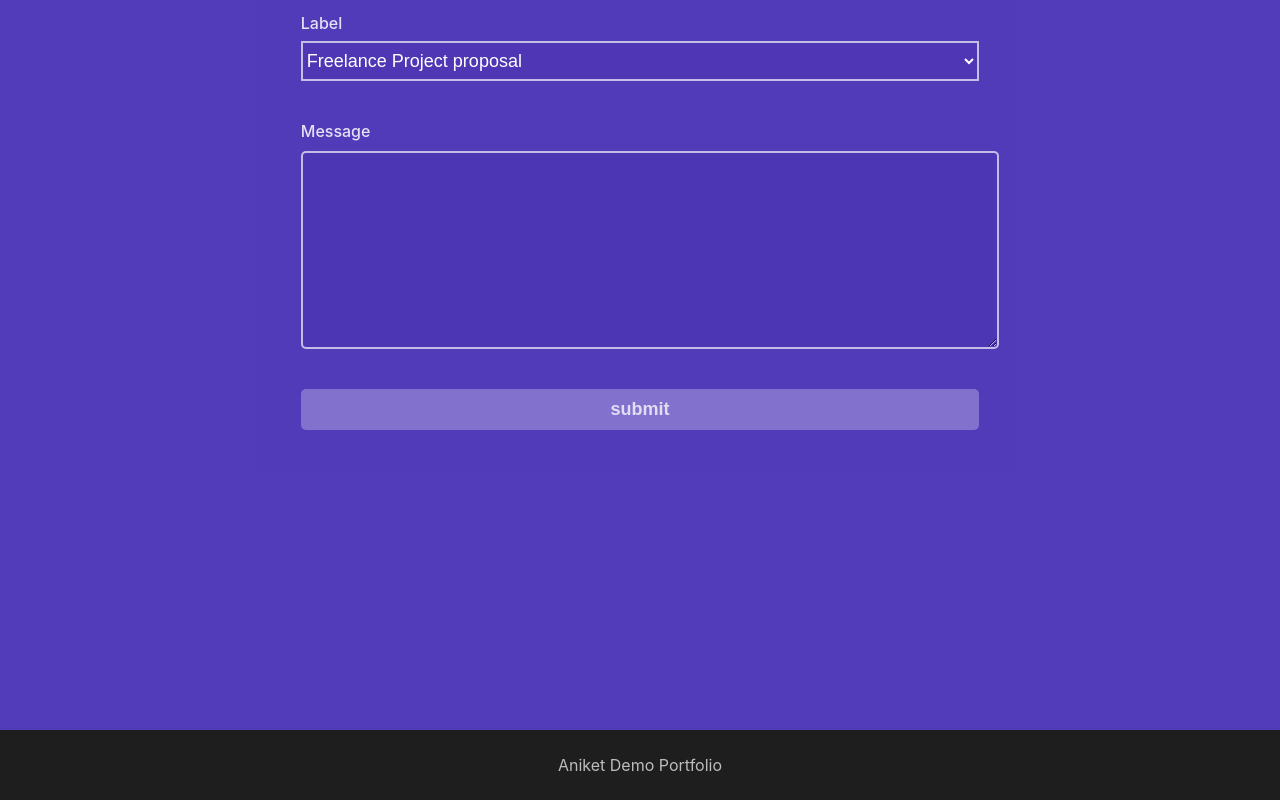
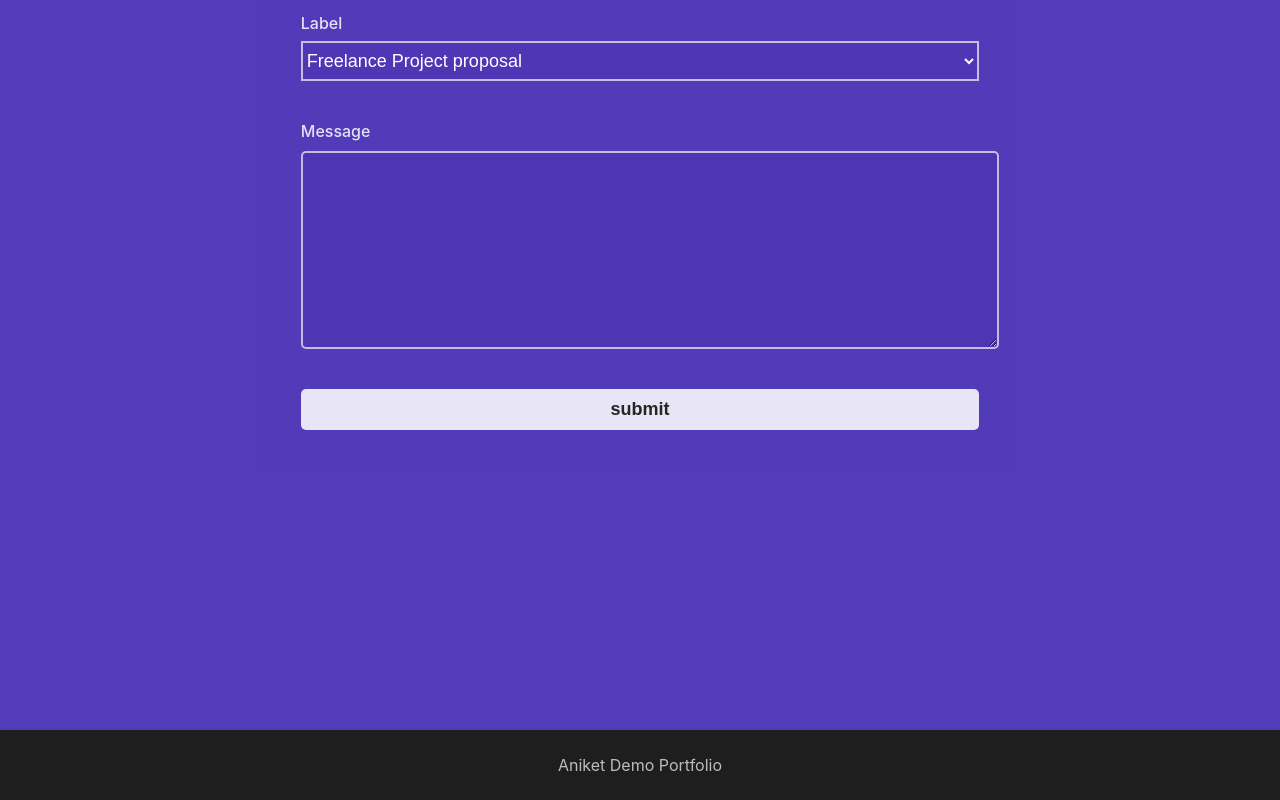
Before and after one commit to aniket-sen-1/portfolio-for-assignment, a React (Create React App) app: page / in a window 1280 px wide. Shown: the part 2576-3376 px from the top of the page. Built offline with nearby package versions, Linux system fonts and the light colour scheme.

Commit message:
loading on submit and popup update message added

```diff
--- a/package.json
+++ b/package.json
@@ -11,6 +11,8 @@
     "react-dom": "^18.2.0",
     "react-icons": "^4.7.1",
     "react-scripts": "5.0.1",
+    "react-spinners": "^0.13.7",
+    "react-toastify": "^9.1.1",
     "web-vitals": "^2.1.4",
     "yup": "^0.32.11"
   },
--- a/src/App.css
+++ b/src/App.css
@@ -213,14 +213,18 @@
 .submit-button {
   width: 100%;
   padding: 10px;
-  background-color: rgba(255, 255, 255, 0.279);
+  background-color: rgba(255, 255, 255, 0.866);
   margin-top: 10px;
   border: 0px;
   border-radius: 5px;
   font-size: 18px;
-  color: rgba(255, 255, 255, 0.765);
+  color: rgba(37, 33, 33, 0.983);
   font-weight: bold;
   margin-top: 40px;
+  display: flex;
+  align-items: center;
+  justify-content: center;
+  gap: 10px;
 }
 
 .error-comp-m {
--- a/src/components/Contact.js
+++ b/src/components/Contact.js
@@ -1,23 +1,84 @@
 import React, { useState } from "react";
 import { Formik, useFormik } from "formik";
 import { signUpSchemas } from "../schemas";
+import { ToastContainer, toast } from "react-toastify";
+import "react-toastify/dist/ReactToastify.css";
+import ClipLoader from "react-spinners/ClipLoader";
+const wait = (ms) => new Promise((resolve) => setTimeout(resolve, ms));
 
 const Contact = () => {
   const [disableButton, setDisableButton] = useState(false);
+  const [isLoading, setIsLoading] = useState(false);
   const initialValues = {
     name: "",
     email: "",
     type: "",
     message: "",
   };
-
   const { values, errors, touched, handleBlur, handleChange, handleSubmit } =
     useFormik({
       initialValues: initialValues,
       validationSchema: signUpSchemas,
-      onSubmit: (values, action) => {
-        alert("Message Sent");
-        action.resetForm();
+      onSubmit: async (values, action) => {
+        // action.resetForm();
+
+        const random = Math.random();
+        // setLoading(true);
+        setDisableButton(true);
+        setIsLoading(true);
+        try {
+          await wait(2000);
+          if (random < 0.5) {
+            setDisableButton(false);
+            setIsLoading(false);
+            throw new Error("Something went wrong");
+          }
+          toast.success(
+            `Thanks for your submission ${values.name}, we will get back to you shortly!`,
+            {
+              position: "top-center",
+              autoClose: 5000,
+              hideProgressBar: false,
+              closeOnClick: true,
+              pauseOnHover: true,
+              draggable: true,
+              progress: undefined,
+              theme: "light",
+            }
+          );
+          action.resetForm();
+          setIsLoading(false);
+        } catch (error) {
+          toast.warn("Something went wrong, please try again later!", {
+            position: "top-center",
+            autoClose: 5000,
+            hideProgressBar: false,
+            closeOnClick: true,
+            pauseOnHover: true,
+            draggable: true,
+            progress: undefined,
+            theme: "light",
+          });
+          setDisableButton(false);
+          setIsLoading(false);
+        } finally {
+          // setLoading(false);
+          setDisableButton(false);
+          setIsLoading(false);
+        }
+
+        // const notify = () =>
+        //   toast.success("🦄 Wow so easy!", {
+        //     position: "top-center",
+        //     autoClose: 5000,
+        //     hideProgressBar: false,
+        //     closeOnClick: true,
+        //     pauseOnHover: true,
+        //     draggable: true,
+        //     progress: undefined,
+        //     theme: "light",
+        //   });
+        // notify();
       },
     });
 
@@ -40,6 +101,7 @@ const Contact = () => {
   ];
   return (
     <React.Fragment>
+      <ToastContainer />
       <div className="contact-form-outer" id="contact-id">
         <div className="contact-form-inner">
           <div className="contact-header">Contact Me</div>
@@ -154,8 +216,14 @@ const Contact = () => {
               ) : null}
             </div>
             <div className="submit">
-              <button className="submit-button" onClick={handleSubmit}>
-                submit
+              <button
+                type="submit"
+                className="submit-button"
+                onClick={handleSubmit}
+                disabled={disableButton}
+              >
+                {isLoading ? <ClipLoader color="#36d7b7" size={18} /> : null}
+                <span>submit</span>
               </button>
             </div>
           </form>
--- a/src/schemas/index.js
+++ b/src/schemas/index.js
@@ -15,6 +15,7 @@ export const signUpSchemas = Yup.object({
   type: Yup.string(),
 
   message: Yup.string()
-    .min(2, "Message should be 5 to 150 characters")
-    .max(30, "Message Should be less then 150 characters"),
+    .min(1, "Message should be 1 to 25 characters")
+    .max(25, "Message Should be less then 25 characters")
+    .required("Please Enter Message"),
 });
```
Also changed, not shown: 1 other file (tests, documents, lock files or other folders).
